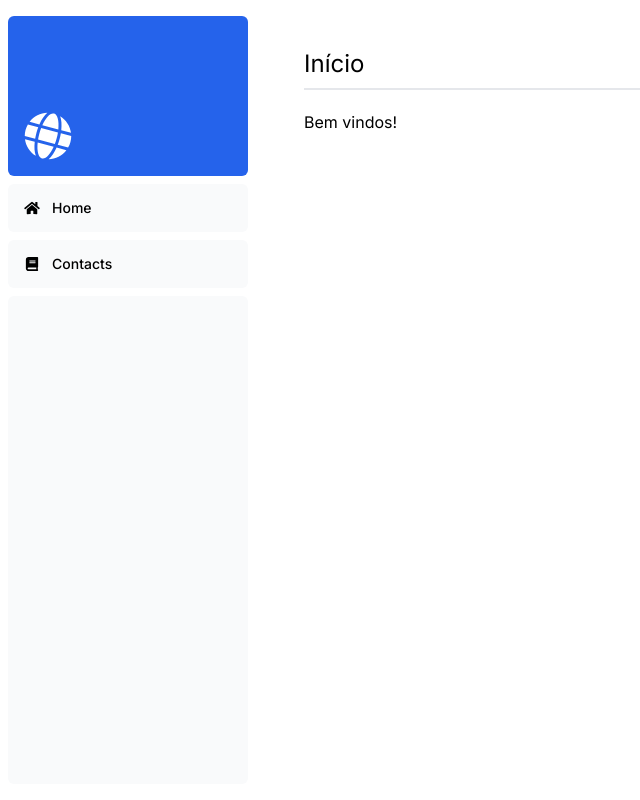
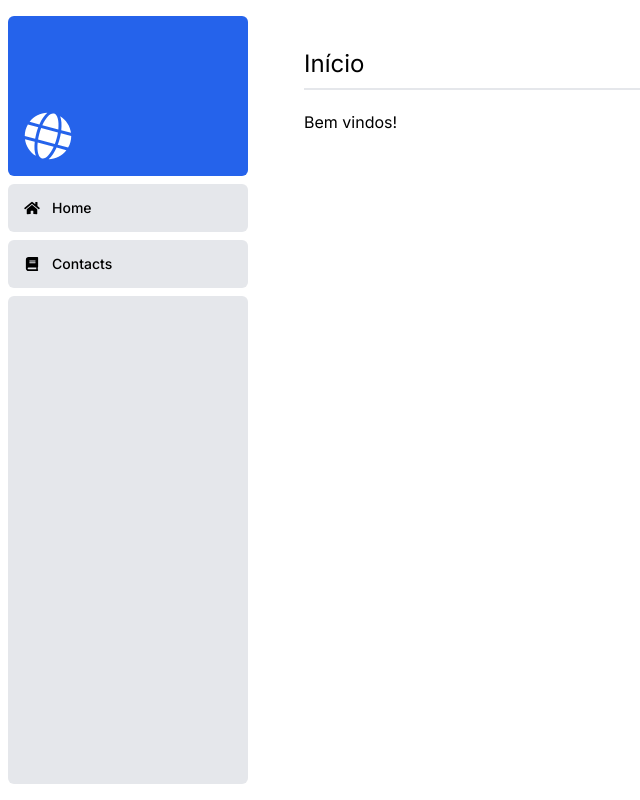
Before and after one commit to gabrielszg/dotnet-contact-list, a Next.js app in the folder frontend/: page / in a window 1280 px wide. Shown: the whole page, without its empty margins (0-640 px from the left). Built offline with nearby package versions, Linux system fonts and the light colour scheme.

Commit message:
style: changed the background color of the side menu and page

```diff
--- a/frontend/src/app/components/form.tsx
+++ b/frontend/src/app/components/form.tsx
@@ -71,7 +71,7 @@ export default function Form({ onEdit, setOnEdit, getContacts }: Props) {
     return (
         <div>
             <form onSubmit={handleSubmit(onSubmit)}>
-                <div className="rounded-md bg-gray-50 p-4 md:p-6">
+                <div className="rounded-md bg-gray-100 p-4 md:p-6">
                     <div className="mb-4">
                         <label htmlFor="name">Nome</label>
                         <input
--- a/frontend/src/app/components/grid.tsx
+++ b/frontend/src/app/components/grid.tsx
@@ -102,7 +102,7 @@ export default function Grid({ contacts, setContacts, setOnEdit }: Props) {
             </div>
 
             <table className="hidden min-w-full rounded-md text-gray-900 md:table mt-5">
-                <thead className="rounded-md bg-gray-50 text-left text-sm font-normal">
+                <thead className="rounded-md bg-gray-100 text-left text-sm font-normal">
                     <tr>
                         <th
                             scope="col"
--- a/frontend/src/app/components/navLinks.tsx
+++ b/frontend/src/app/components/navLinks.tsx
@@ -16,7 +16,7 @@ export default function NavLinks() {
                     <Link
                         key={link.name}
                         href={link.href}
-                        className="flex h-[48px] grow items-center justify-center gap-2 rounded-md bg-gray-50 p-3 text-sm font-medium hover:bg-sky-100 hover:text-blue-600 md:flex-none md:justify-start md:p-2 md:px-3"
+                        className="flex h-[48px] grow items-center justify-center gap-2 rounded-md bg-gray-200 p-3 text-sm font-medium hover:bg-sky-100 hover:text-blue-600 md:flex-none md:justify-start md:p-2 md:px-3"
                     >
                         <LinkIcon className="w-6" />
                         <p className="hidden md:block">{link.name}</p>
--- a/frontend/src/app/components/sideNav.tsx
+++ b/frontend/src/app/components/sideNav.tsx
@@ -16,7 +16,7 @@ export default function SideNav() {
             <div className="flex grow flex-row justify-between space-x-2 md:flex-col md:space-x-0 md:space-y-2">
                 <NavLinks />
 
-                <div className="hidden h-auto w-full grow rounded-md bg-gray-50 md:block"></div>
+                <div className="hidden h-auto w-full grow rounded-md bg-gray-200 md:block"></div>
             </div>
         </div>
     );
--- a/frontend/src/app/pages/contacts/page.tsx
+++ b/frontend/src/app/pages/contacts/page.tsx
@@ -4,7 +4,7 @@ export default function Page() {
     return (
         <div>
             <div className="border-b-2 mb-5">
-                <h1 className="mb-2 text-xl md:text-2xl">Cadastro de Contato</h1>
+                <h1 className="mb-2 text-xl md:text-2xl">Cadastro de Contatos</h1>
             </div>
 
             <Contacts />
```
